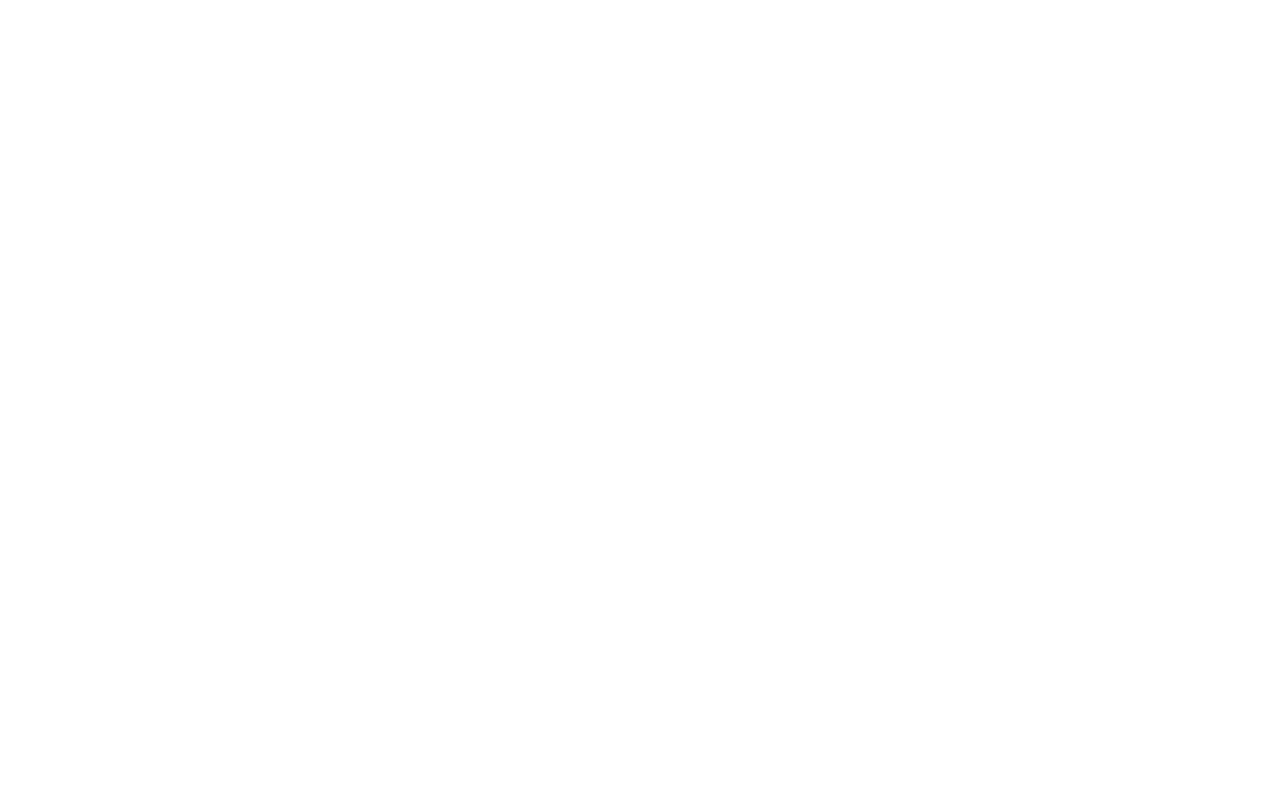
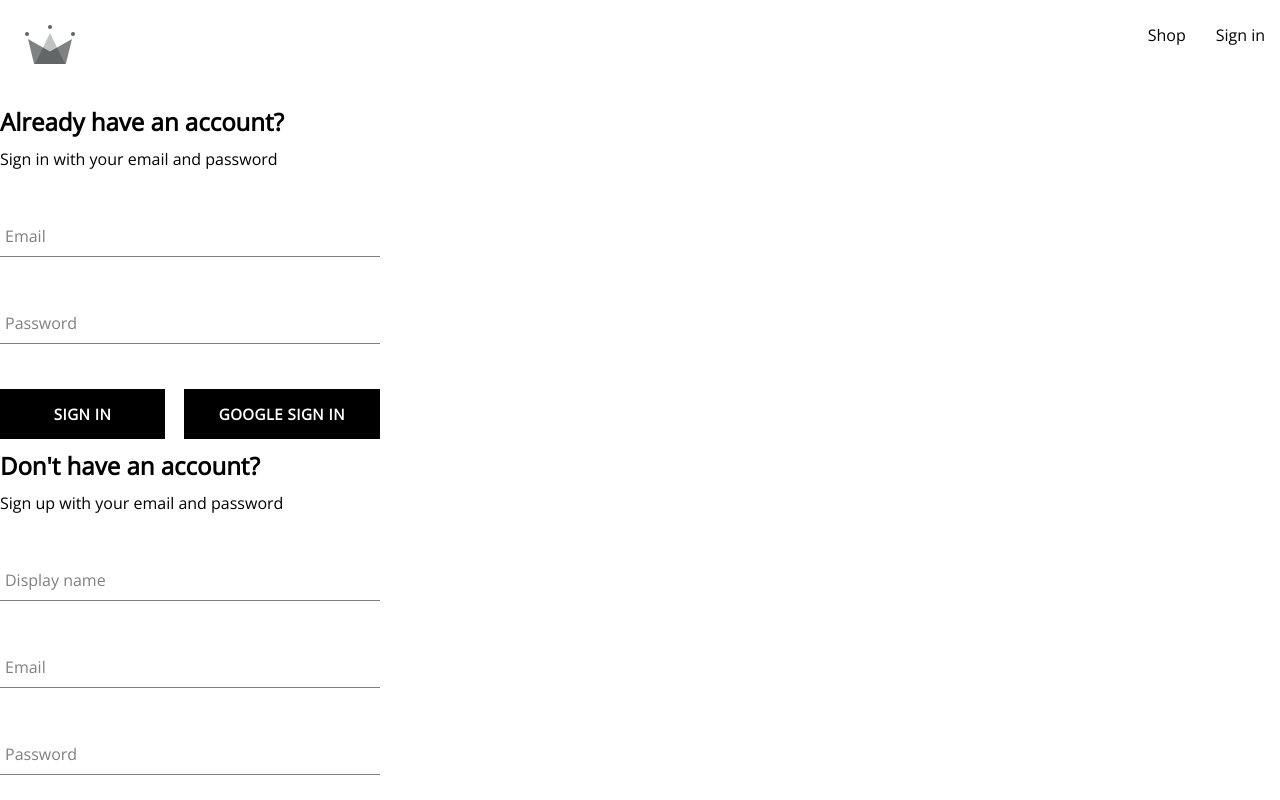
Before and after one commit to mihailtudos/react-shop, a React (Create React App) app: page /auth in a window 1280 px wide. Before the commit this address had no page. Shown: the top 800 px of the page. Built offline with nearby package versions, Linux system fonts and the light colour scheme.

Commit message:
created sign in component and renamed aith component

```diff
--- a/src/App.js
+++ b/src/App.js
@@ -1,7 +1,7 @@
 import Home from "./components/routes/home/home.component";
 import {Routes, Route } from "react-router-dom";
 import Navigation from "./components/routes/navigation/navigation.component";
-import SignIn from "./components/routes/sign-in/sign-in.component";
+import Authentication from "./components/routes/authentication/authentication.component";
 
 const Shop = () => {
 	return (
@@ -17,7 +17,7 @@
 			<Route path='/' element={<Navigation />}>
 				<Route index element={<Home/>} />
 				<Route path='shop' element={<Shop/>} />
-				<Route path='sign-in' element={<SignIn/>} />
+				<Route path='auth' element={<Authentication/>} />
 			</Route>
 		</Routes>
 	)
--- a/src/components/button/button.component.jsx
+++ b/src/components/button/button.component.jsx
@@ -1,7 +1,7 @@
 import './button.styles.scss';
 
 const BUTTON_TYPE_CLASSES = {
-	google: 'google-sign-in',
+	google: 'google-authentication',
 	inverted: 'inverted'
 }
 
--- /dev/null
+++ b/src/components/routes/authentication/authentication.component.jsx
@@ -0,0 +1,13 @@
+import { auth, signInWithGooglePopup, createUserDocumentFromAuth } from '../../../utils/firebase.utils'
+import SignUpForm from "../../sign-up-form/sign-up-form.component";
+import SignInForm from "../../sign-in/sign-in-form.component";
+
+const Authentication = () => {
+	return (
+		<div>
+			<SignInForm />
+			<SignUpForm />
+		</div>
+	)
+}
+export default Authentication;
--- a/src/components/routes/navigation/navigation.component.jsx
+++ b/src/components/routes/navigation/navigation.component.jsx
@@ -12,7 +12,7 @@
 				</Link>
 				<div className='nav-links-container'>
 					<Link to='/shop' className='nav-link'>Shop</Link>
-					<Link to='/sign-in' className='nav-link'>Sign in</Link>
+					<Link to='/auth' className='nav-link'>Sign in</Link>
 				</div>
 			</nav>
 			<Outlet/>
--- a/src/components/routes/sign-in/sign-in.component.jsx
+++ /dev/null
@@ -1,20 +0,0 @@
-import { auth, signInWithGooglePopup, createUserDocumentFromAuth } from '../../../utils/firebase.utils'
-import SignUpForm from "../../sign-up-form/sign-up-form.component";
-
-const SignIn = () => {
-	const logGoogleUser = async () => {
-		const { user } = await signInWithGooglePopup();
-		const userDocRef = await createUserDocumentFromAuth(user);
-	}
-
-	return (
-		<div>
-			<h1>Sign in</h1>
-			<button onClick={logGoogleUser}>
-				Sign in with Google Popup
-			</button>
-			<SignUpForm />
-		</div>
-	)
-}
-export default SignIn;
--- /dev/null
+++ b/src/components/sign-in/sign-in-form.component.jsx
@@ -0,0 +1,62 @@
+import { useState } from "react";
+import {
+	createAuthUserWithEmailAndPassword,
+	createUserDocumentFromAuth,
+	signInWithGooglePopup
+} from "../../utils/firebase.utils";
+import FormInput from "../form-input/form-input.component";
+import './sign-in-form.styles.scss';
+import Button from "../button/button.component";
+
+const defaultFormFields = {
+	email: '',
+	password: '',
+};
+
+const SignInForm = () => {
+	const [formFields, setFormFields]  = useState(defaultFormFields);
+	const { email, password} = formFields;
+
+	const signInWithGoogle = async () => {
+		const { user } = await signInWithGooglePopup();
+		await createUserDocumentFromAuth(user);
+	}
+
+	const handleChange = (event) => {
+		const {name, value} = event.target;
+		setFormFields({...formFields, [name]: value});
+	}
+
+	const resetFormFields = () => {
+		setFormFields(defaultFormFields);
+	}
+
+	const handleSubmit = async (event) => {
+		event.preventDefault();
+
+		try {
+
+		}catch (error) {
+
+		}
+	}
+
+	return (
+	  <div className='sign-up-container'>
+		  <h2>Already have an account?</h2>
+		  <span>Sign in with your email and password</span>
+		  <form onSubmit={handleSubmit}>
+
+			  <FormInput label='Email' type="email" required onChange={handleChange} name='email' value={email}/>
+
+			  <FormInput label='Password' type="password" required onChange={handleChange} name='password' value={password}/>
+
+			 <div className='buttons-container'>
+				 <Button type='submit'>Sign In</Button>
+				 <Button buttonType='google' onClick={signInWithGoogle}>Google Sign In</Button>
+			 </div>
+		  </form>
+	  </div>
+	)
+}
+export default SignInForm;
--- /dev/null
+++ b/src/components/sign-in/sign-in-form.styles.scss
@@ -0,0 +1,14 @@
+.sign-up-container {
+  display: flex;
+  flex-direction:  column;
+  width: 380px;
+  h2 {
+	margin: 10px 0;
+  }
+}
+
+
+.buttons-container {
+  display: flex;
+  justify-content: space-between;
+}
```
